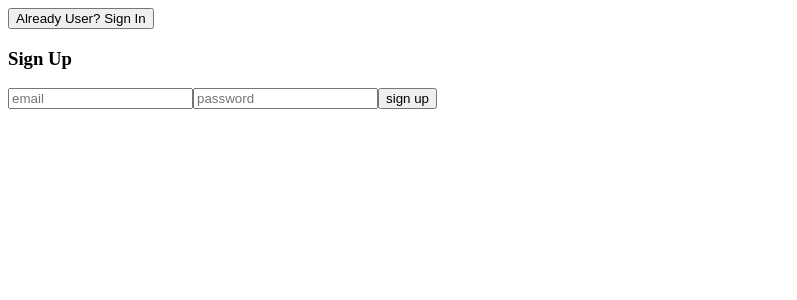
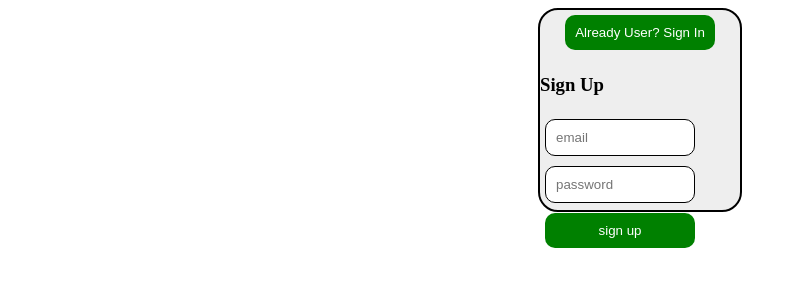
Before and after one commit to Guess-Whot/Guess-Whot-Frontend, a React app: page /auth in a window 1280 px wide. Shown: the top 300 px of the page, without its empty margins (0-797 px from the left). Built offline with nearby package versions, Linux system fonts and the light colour scheme; no server answers.

Commit message:
failing to get the styles set up

```diff
--- a/src/components/CharCard.jsx
+++ b/src/components/CharCard.jsx
@@ -1,14 +1,16 @@
 import { useState } from 'react';
 import io from 'socket.io-client';
 import useRoomChat from '../hooks/useRoomChat';
-import { StyledCard } from './Styles/StyledCard';
+import { CardContainer, StyledCard, StyledCardBack, StyledCardInner } from './Styles/StyledCard';
 
 // const socket = io.connect('http://localhost:7890');
 // const socket = io.connect(`${process.env.BACKEND_URL}:7890`);
 
 export default function Character({ id, name, url }) {
+
   const { flipHandlerBackend } = useRoomChat();
   const [flipped, setFlipped] = useState(false);
+
   //flip handler changes state for local changes, and sends an id to a socket.emit function for non-local action.
   const flipHandler = () => {
     setFlipped(!flipped); //local changes
@@ -16,23 +18,24 @@ export default function Character({ id, name, url }) {
   };
 
   // console.log(id);
+
   return (
-    <StyledCard
-      className={flipped ? 'up' : 'down'}
-      onClick={() => flipHandler()}
-    >
-      {/* <img src={url} /> */}
-      {!flipped ? (
-        <img src={url} alt={`image of ${name} `} />
-      ) : (
-        <img
-          src={
-            'https://static.wikia.nocookie.net/enfuturama/images/1/13/Planet_express.png'
-          }
-          alt="Flipped card showing planet express"
-        />
-      )}
-      <h3>{name}</h3>
-    </StyledCard>
+    <CardContainer>
+      <StyledCardInner className={flipped ? 'flipped' : ''}>
+        <StyledCard
+          onClick={() => flipHandler()}>
+            <img src= {url}
+            alt={`image of ${name} `} />
+          <h3>{name}</h3>
+        </StyledCard>
+
+        <StyledCardBack
+          onClick={() => flipHandler()}>
+            <img src= 'https://static.wikia.nocookie.net/enfuturama/images/1/13/Planet_express.png'
+            alt={`image of ${name} `} />
+          <h3>{name}</h3>
+        </StyledCardBack>
+      </StyledCardInner>
+    </CardContainer>
   );
 }
--- a/src/components/Styles/StyledCard.js
+++ b/src/components/Styles/StyledCard.js
@@ -1,6 +1,6 @@
-import styled from 'styled-components';
+import styled, { css } from 'styled-components';
 
-export const StyledCard = styled.div`
+const CardSide = css`
 width: 1fr;
 height: 300px;
 border-style: solid;
@@ -9,12 +9,50 @@ export const StyledCard = styled.div`
 border-right-color: rgba(255, 0, 0, 1);
 border-top-color: rgba(255, 0, 0, 1);
 border-left-color: rgba(255, 0, 0, 0.3);
-  background-color: yellow;
+background-color: yellow;.
+-moz-backface-visibility:hidden;
+-webkit-backface-visibility:hidden;
+backface-visibility:hidden;
+`
+
+export const CardContainer = styled.div`
+
+transition: z-index 500ms, transform 500ms;
+z-index: 0;
+-webkit-perspective: 1000px;
+perspective: 1000px;
+transform-style: preserve-3d;
+`
+
+export const StyledCard = styled.div`
+
+  ${CardSide}
 
   img {
     margin-top: 50px;
     width: 100%;
     height: 50%;
+    z-index: 0;
+  }
+
+
+  h3 {
+    align-content: center;
+    font-weight: 50px;
+    margin-top: 40px;
+  }
+`;
+
+export const StyledCardBack = styled.div`
+
+${CardSide}
+
+img {
+  margin-top: 50px;
+  width: 100%;
+  height: 50%;
+  transform: rotateY(-180deg) translate(100%, 0);
+  z-index: 1;
 }
 
 h3 {
@@ -22,4 +60,13 @@ export const StyledCard = styled.div`
   font-weight: 50px;
   margin-top: 40px;
 }
-`;
+`
+
+export const StyledCardInner = styled.div`
+transition: transform 500ms;
+transform-style: preserve-3d;
+
+&.flipped {
+  transform: rotateY(180deg);
+}
+`
--- /dev/null
+++ b/src/components/Styles/StyledLogin.js
@@ -0,0 +1,36 @@
+import styled from "styled-components";
+
+export const StyledLogin = styled.div`
+  display: flex;
+  align-items: center;
+  flex-flow: column;
+  width: 200px;
+  height: 200px;
+  margin: 0 auto;
+  border: 2px solid #000;
+  border-radius: 20px;
+  background: #eee;
+  h2 {
+    font-family: Arial, Helvetica, sans-serif;
+    font-size: 14px;
+  }
+  button {
+    background: green;
+    color: #fff;
+    padding: 10px;
+    margin: 5px;
+    width: 150px;
+    border: none;
+    border-radius: 10px;
+    box-sizing: border-box;
+  }
+`;
+
+export const StyledInput = styled.input`
+  border: 1px solid #000;
+  border-radius: 10px;
+  padding: 10px;
+  margin: 5px;
+  width: 150px;
+  box-sizing: border-box;
+`;
--- a/src/views/Auth.jsx
+++ b/src/views/Auth.jsx
@@ -1,5 +1,6 @@
 import React, { useState } from 'react';
 import { useHistory } from 'react-router-dom';
+import { StyledInput, StyledLogin } from '../components/Styles/StyledLogin';
 import { useAuthContext } from '../context/AuthContext';
 import { signInUser, signUpUser } from '../services/users';
 
@@ -49,7 +50,7 @@ export default function Auth() {
   // console.log(signIn);
 
   return (
-    <>
+    <StyledLogin>
       {/* <div>{error && <p>{error}</p>}</div>
       this line throws a objects are not valid react children error */}
 
@@ -58,21 +59,21 @@ export default function Auth() {
           <button onClick={handleClick}>new user? Sign Up</button>
           <form className="signUp-form" onSubmit={handleSignIn}>
             <h3>Sign In</h3>
-            <input
+            <StyledInput
               id="email"
               type="email"
               value={email}
               placeholder="email"
               onChange={(e) => setEmail(e.target.value)}
-            ></input>
+            ></StyledInput>
 
-            <input
+            <StyledInput
               id="password"
               type="password"
               value={password}
               placeholder="password"
               onChange={(e) => setPassword(e.target.value)}
-            ></input>
+            ></StyledInput>
             <button type="submit">Sign in</button>
           </form>
         </>
@@ -81,24 +82,24 @@ export default function Auth() {
           <button onClick={handleClick}>Already User? Sign In</button>
           <form className="signin-form" onSubmit={handleSignUp}>
             <h3>Sign Up</h3>
-            <input
+            <StyledInput
               id="email"
               type="email"
               value={email}
               placeholder="email"
               onChange={(e) => setEmail(e.target.value)}
-            ></input>
-            <input
+            ></StyledInput>
+            <StyledInput
               id="password"
               type="password"
               value={password}
               placeholder="password"
               onChange={(e) => setPassword(e.target.value)}
-            ></input>
+            ></StyledInput>
             <button>sign up</button>
           </form>
         </>
       )}
-    </>
+    </StyledLogin>
   );
 }
--- a/src/views/Game.css
+++ /dev/null
@@ -1,6 +0,0 @@
-.up {
-  border: 5px solid black;
-}
-.down {
-  border: 5px solid red;
-}
--- a/src/views/Game.jsx
+++ b/src/views/Game.jsx
@@ -4,7 +4,6 @@ import ChatRooms from '../components/roomChat';
 import { StyledBoard } from '../components/Styles/StyledBoard';
 import { StyledChat } from '../components/Styles/StyledChat';
 import { fetchChar } from '../services/chars';
-import './Game.css';
 
 export default function Game() {
   const [loading, setLoading] = useState(true);
```
Lines whose indentation alone changed are shown as unchanged.
